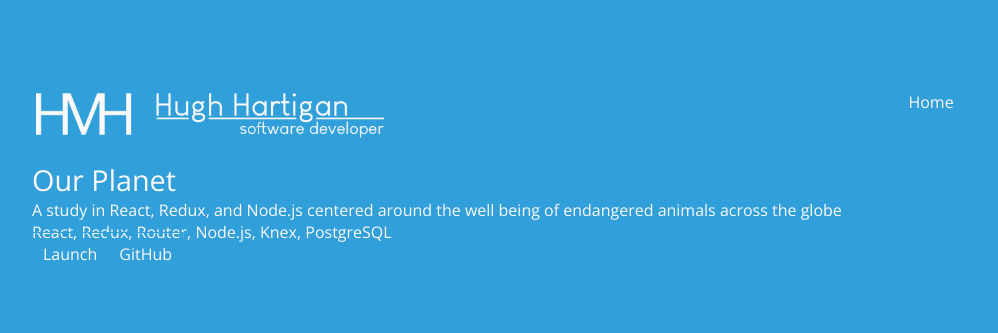
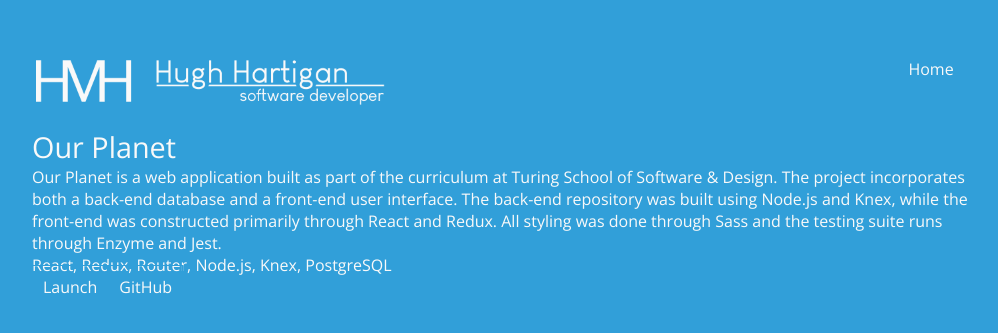
Before and after one commit to HartiganHM/hugh-hartigan-personal-site, a React (Create React App) app: page /projects in a window 1280 px wide. Shown: the part 223-556 px from the top of the page, without its empty margins (138-1136 px from the left). Built offline with nearby package versions, Linux system fonts and the light colour scheme.

Commit message:
Extend projectsData object

```diff
--- a/src/data/projectsData.js
+++ b/src/data/projectsData.js
@@ -1,9 +1,24 @@
 export default [
   {
+    image: 'image our-planet-screen-shot',
     title: 'Our Planet',
-    description: 'A study in React, Redux, and Node.js centered around the well being of endangered animals across the globe',
+    description: 'Our Planet is a web application built as part of the curriculum at Turing School of Software & Design. The project incorporates both a back-end database and a front-end user interface. The back-end repository was built using Node.js and Knex, while the front-end was constructed primarily through React and Redux. All styling was done through Sass and the testing suite runs through Enzyme and Jest.',
     techStack: 'React, Redux, Router, Node.js, Knex, PostgreSQL',
     gitHub: 'https://github.com/HartiganHM/our-planet',
     liveLink: 'https://hartiganhm.github.io/our-planet/',
-  }
+  },
+  // {
+  //   title: 'Our Planet',
+  //   description: 'A study in React, Redux, and Node.js centered around the well being of endangered animals across the globe',
+  //   techStack: 'React, Redux, Router, Node.js, Knex, PostgreSQL',
+  //   gitHub: 'https://github.com/HartiganHM/our-planet',
+  //   liveLink: 'https://hartiganhm.github.io/our-planet/',
+  // },
+  // {
+  //   title: 'Our Planet',
+  //   description: 'A study in React, Redux, and Node.js centered around the well being of endangered animals across the globe',
+  //   techStack: 'React, Redux, Router, Node.js, Knex, PostgreSQL',
+  //   gitHub: 'https://github.com/HartiganHM/our-planet',
+  //   liveLink: 'https://hartiganhm.github.io/our-planet/',
+  // }
 ]
```
